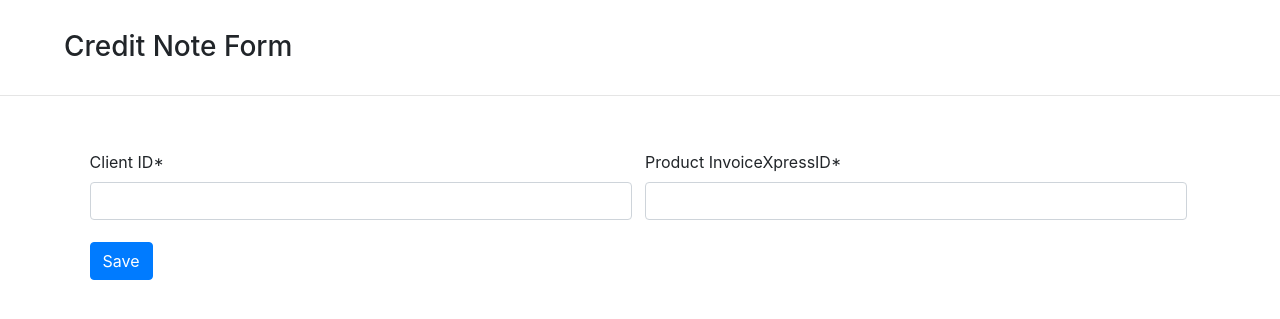
After one commit to cassamp/nucleos, a Django app: page /new/credit-note/ in a window 1280 px wide. The commit adds this page. Shown: the top 319 px of the page. Run offline with Django 3.2, Linux system fonts and the light colour scheme; parts of the project's set-up code (start-up, migrations or seed data) failed here and were passed over; some libraries are stand-ins or nearby versions.

Commit message:
credit-note invoicexpress

```diff
--- /dev/null
+++ b/apps/clients/templates/clients/credit-note.html
@@ -0,0 +1,11 @@
+{% extends 'base.html' %}
+
+{% load crispy_forms_tags %}
+{% load static %}
+
+{% block content %}
+<h3>Credit Note Form</h3>
+<hr>
+{% csrf_token %}
+{% crispy form %}
+{% endblock content %}
--- a/apps/clients/views.py
+++ b/apps/clients/views.py
@@ -118,6 +118,38 @@ def invoice_receipt(request):
     return render(request, 'clients/invoice-receipt.html', {'form': form})
 
 
+def credit_note(request):
+    if request.method == 'POST':
+        form = ClientInvoiceForm(request.POST)
+        if form.is_valid():
+            client = ask_api('clients.find-by-code', {
+                'client_code': form.cleaned_data['client_id'],
+            })
+            product = ask_api('items.get', {
+                'item-id': form.cleaned_data['product_id'],
+            })
+            invoice = ask_api('credit-notes.create', {
+                'date': date.today().strftime("%d/%m/%Y"),
+                'due_date': datetime.date.today() + datetime.timedelta(days=1),
+                'client': {
+                    'name': client['client']['name'],
+                    'code': client['client']['code'],
+                },
+                'items': {'item': [
+                    {
+                        'name': product['item']['name'],
+                        'description': product['item']['description'],
+                        'unit_price': product['item']['unit_price'],
+                        'quantity': 1.0,
+                    },
+                ]},
+            })
+            return redirect('home')
+    else:
+        form = ClientInvoiceForm()
+    return render(request, 'clients/credit-note.html', {'form': form})
+
+
 """ class ClientCreationView(UpdateView):
     model = Client
     form_class = ClientMultiForm
--- a/apps/users/templates/users/home.html
+++ b/apps/users/templates/users/home.html
@@ -34,6 +34,7 @@
                     <hr>
                     <a class="dropdown-item" href="{% url 'invoice' %}">Fatura</a>
                     <a class="dropdown-item" href="{% url 'invoice-receipt' %}">Fatura-Recibo</a>
+                    <a class="dropdown-item" href="{% url 'credit-note' %}">Nota de Crédito</a>
                 </div>
             </li>
 
--- a/invoicexpress/api.py
+++ b/invoicexpress/api.py
@@ -56,8 +56,8 @@ method = {
         'method'	: 'POST',
         'root_tag_name': 'invoice',
     },
-    'clients.create-credit-note': {
-        'url'		: 'https://{account-name}.app.invoicexpress.com/clients/{client-id}/create/credit-note.xml',
+    'credit-notes.create': {
+        'url'		: 'https://{account-name}.app.invoicexpress.com/credit_notes.xml',
         'method'	: 'POST',
         'root_tag_name': 'credit_note',
     },
--- a/nucleos/urls.py
+++ b/nucleos/urls.py
@@ -3,7 +3,7 @@ from django.contrib.auth import views as auth_views
 from django.urls import path, reverse_lazy
 from django.views.generic import TemplateView
 from apps.users.views import HomeView, SignUpView
-from apps.clients.views import ClientCreationView, ClientListView, invoice, invoice_receipt
+from apps.clients.views import ClientCreationView, ClientListView, invoice, invoice_receipt, credit_note
 from apps.products.views import ProductCreationView, ProductListView
 
 urlpatterns = [
@@ -32,5 +32,8 @@ urlpatterns = [
 
     path('new/invoice/', invoice, name='invoice'),
 
-    path('new/invoice-receipt/', invoice_receipt, name='invoice-receipt')
+    path('new/invoice-receipt/', invoice_receipt, name='invoice-receipt'),
+
+    path('new/credit-note/', credit_note, name='credit-note'),
+
 ]
```
